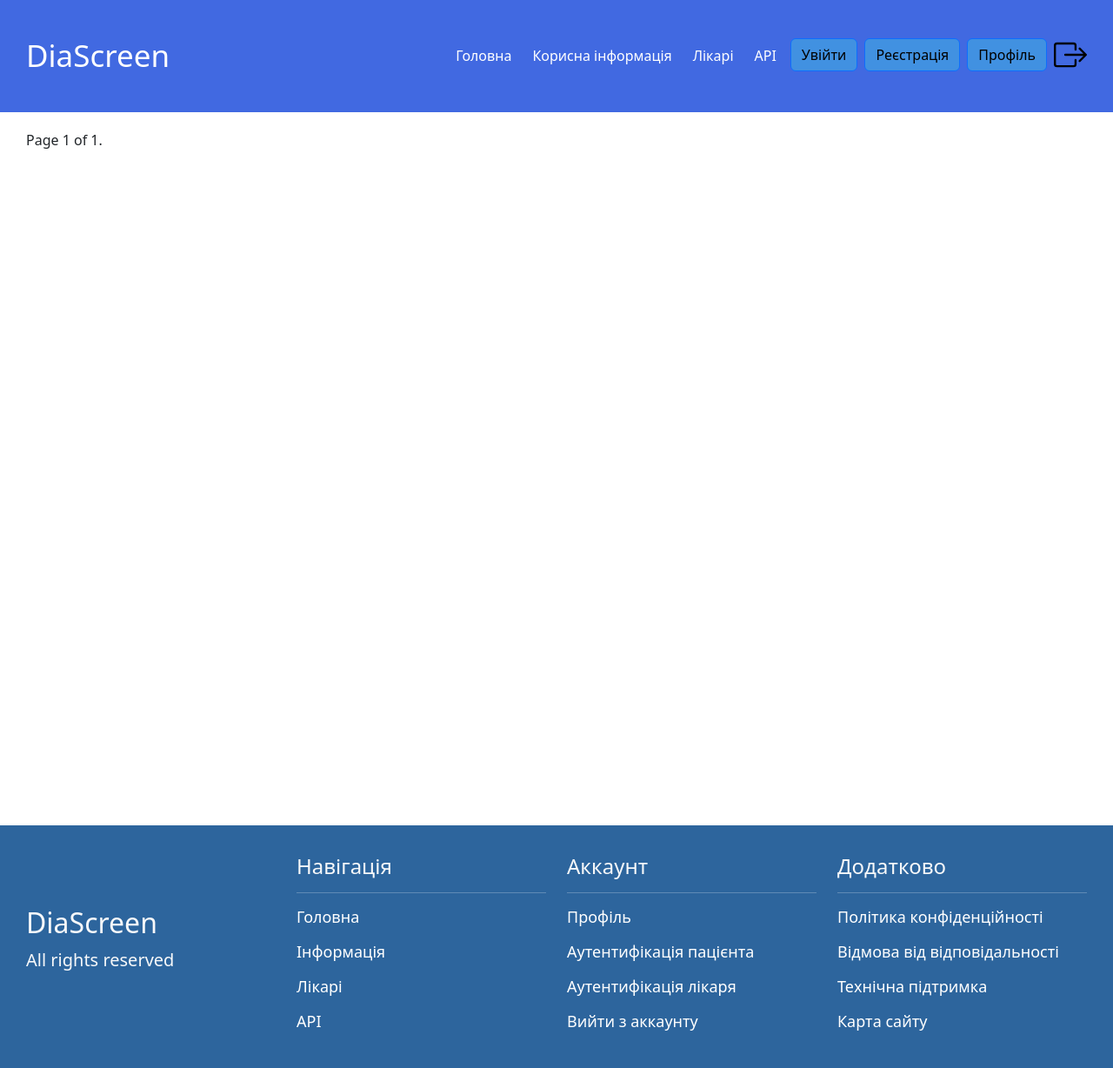
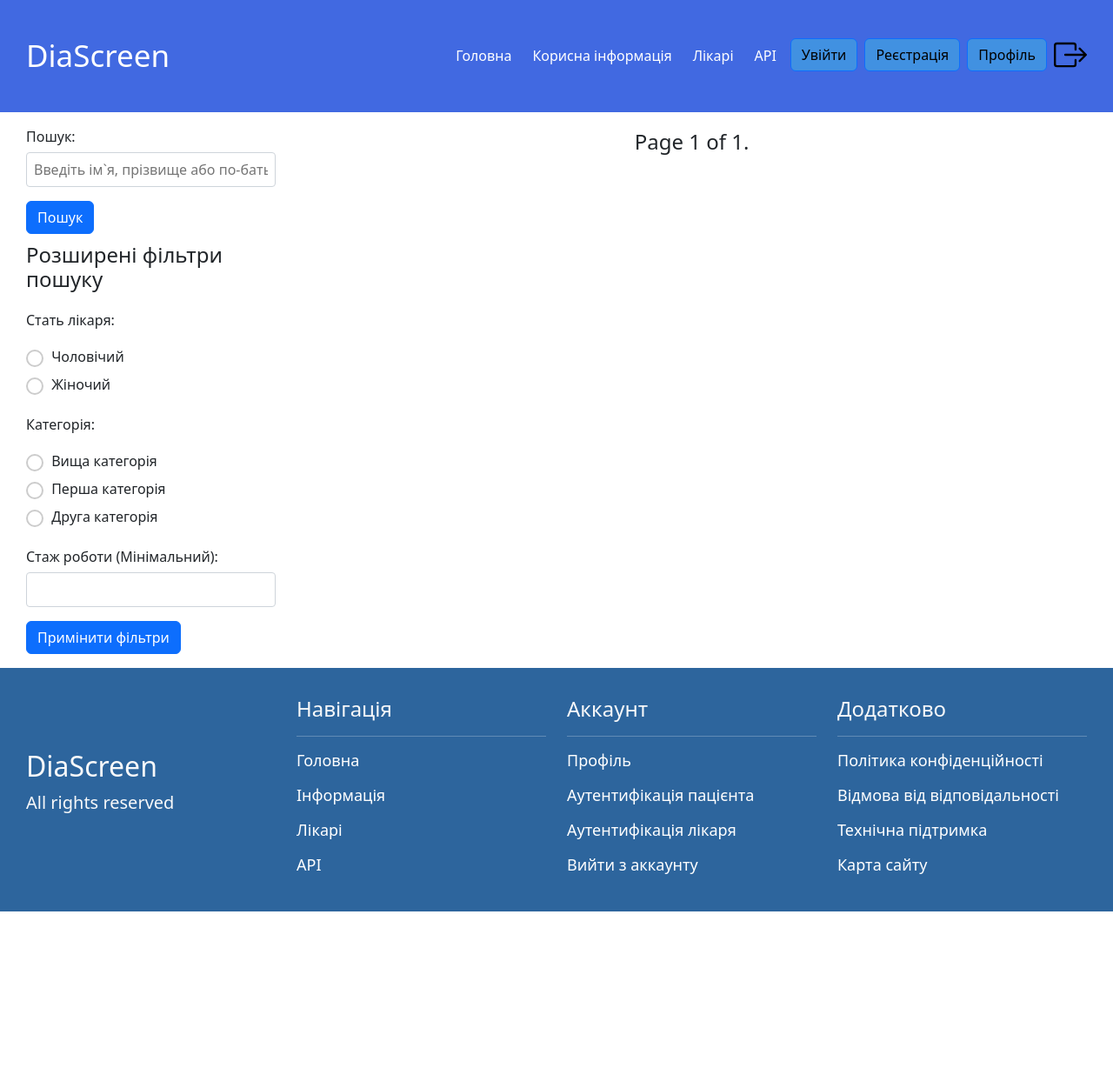
Before and after one commit to maisner44/diabet_classification_microservice, a Django app: page /doctor-search/ in a window 1280 px wide. Shown: the whole page at 87% size. After the commit the page ends 1048 px from the top, so only its background shows below. Run offline with Django 5.2, Linux system fonts and the light colour scheme; data that the repository does not hold is empty; some libraries are stand-ins or nearby versions.

Commit message:
Ready search_doctor with filters

```diff
--- /dev/null
+++ b/diabetes_proj/doctor_search/forms.py
@@ -0,0 +1,27 @@
+from django import forms
+
+
+
+class DoctorSearchForm(forms.Form):
+    search_input = forms.CharField(
+        max_length=255,
+        required=False,
+        label='Пошук',
+        widget=forms.TextInput(attrs={'placeholder': 'Введіть ім`я, прізвище або по-батькові лікаря'}))
+
+
+class DoctorSearchModelForm(forms.Form):
+    SEX_CHOICES = [
+        ('Male', 'Чоловічий'),
+        ('Female', 'Жіночий'),
+    ]
+
+    CATEGORY_CHOICES = [
+        ('Вища категорія', 'Вища категорія'),
+        ('Перша категорія', 'Перша категорія'),
+        ('Друга категорія', 'Друга категорія'),
+    ]
+
+    sex = forms.ChoiceField(choices=SEX_CHOICES, required=False, label='Стать лікаря', widget=forms.RadioSelect)
+    category = forms.ChoiceField(choices=CATEGORY_CHOICES, required=False, label='Категорія', widget=forms.RadioSelect)
+    work_experience = forms.CharField(required=False, label='Стаж роботи (Мінімальний)', widget=forms.NumberInput)
--- a/diabetes_proj/doctor_search/views.py
+++ b/diabetes_proj/doctor_search/views.py
@@ -1,8 +1,43 @@
+from typing import Any
+from django.db.models import Q
 from django.shortcuts import render
 from django.views.generic.list import ListView
 from login.models import Doctor
+from .forms import DoctorSearchModelForm, DoctorSearchForm
 
 # Create your views here.
 class DoctorSearchView(ListView):
     model = Doctor
     paginate_by = 4
+
+    def get_context_data(self, **kwargs: Any):
+        context = super().get_context_data(**kwargs)
+        context['filter_form'] = DoctorSearchModelForm()
+        context['search_form'] = DoctorSearchForm()
+        return context
+
+    def get_queryset(self):
+        queryset = super().get_queryset()
+        form = DoctorSearchModelForm(self.request.GET)
+        search_form = DoctorSearchForm(self.request.GET)
+
+        if search_form.is_valid():
+            spivpa = search_form.cleaned_data.get('search_input')
+            if spivpa:
+                queryset = queryset.filter(
+                Q(first_name__icontains=spivpa) |
+                Q(last_name__icontains=spivpa) |
+                Q(patronymic__icontains=spivpa)
+            )
+
+        if form.is_valid():
+            sex = form.cleaned_data.get('sex')
+            category = form.cleaned_data.get('category')
+            work_experience = form.cleaned_data.get('work_experience')
+            if sex:
+                queryset = queryset.filter(sex = sex)
+            if category:
+                queryset =  queryset.filter(category = category)
+            if work_experience:
+                queryset = queryset.filter(work_experience__gte = work_experience)
+        return queryset
--- a/diabetes_proj/static/css/index.css
+++ b/diabetes_proj/static/css/index.css
@@ -1,11 +1,9 @@
-.body{
-    background-color: #D2E8FF;
-}
 
 #header{
     background-color: #4169E1;
     padding: 25px 0 25px 0;
 }
+
 
 #logo{
     font-size: 35px;
@@ -95,6 +93,7 @@
 #footer{
     background-color: #2D659D;
     padding: 25px 0 25px 0;
+    clear: both;
 }
 
 .footer__column{
--- a/diabetes_proj/static/css/search.css
+++ b/diabetes_proj/static/css/search.css
@@ -1,4 +1,60 @@
-#section{
-    height: 100vh;
+html, body {
+    height: 100%;
+    margin: 0;
+    padding: 0;
+}
+
+body {
+    display: flex;
+    flex-direction: column;
+}
+
+#section {
+    flex: 1;
+}
+
+footer {
+    margin-top: auto;
+}
+
+input,
+select {
+    display: block;
+    width: 100%;
+    padding: 8px;
+    height: 40px;
+    margin: 6px 0;
+    border: 1px solid #ced4da;
+    border-radius: 4px;
+    box-sizing: border-box;
+}
+
+input[type="radio"] {
+    display: inline-block;
+    appearance: none;
+    -webkit-appearance: none;
+    -moz-appearance: none;
+    width: 20px; /* Ширина */
+    height: 20px; /* Висота */
+    border: 2px solid #ccc; /* Товщина та колір рамки */
+    border-radius: 50%; /* Закруглення кутів для створення круглих радіокнопок */
+    outline: none; /* Видаляємо рамку фокусу */
+    cursor: pointer; /* Змінюємо курсор при наведенні */
+    vertical-align: middle; /* Вирівнюємо по вертикалі */
+    margin-right: 5px; /* Додатковий відступ з правого боку */
+  }
+
+  /* Стилі для вибраних радіокнопок */
+  input[type="radio"]:checked {
+    background-color: #007bff; /* Змінюємо колір фону для вибраних радіокнопок */
+    border-color: #007bff; /* Змінюємо колір рамки для вибраних радіокнопок */
+  }
+
+
+  .filter__form{
     margin-top: 20px;
-}
+  }
+
+  .filter__title{
+    margin-top: 10px;
+  }
--- a/diabetes_proj/templates/doctor_list.html
+++ b/diabetes_proj/templates/doctor_list.html
@@ -6,15 +6,29 @@
 {% endblock styles %}
 
 {% block content %}
-<section id="section">
+<section id="section" class="my-3 section">
     <div class="container">
         <div class="row">
+            <div class="col-md-3">
+              <aside>
+                  <form method="get" class="search__form">
+                    {{ search_form.as_p }}
+                  <button type="submit" class="btn btn-primary submit_filter_btn">Пошук</button>
+                  </form>
+                  <h2 class="fs-4 filter__title">Розширені фільтри пошуку</h2>
+                  <form method="get" class="filter__form" novalidate>
+                     {{ filter_form.as_p }}
+                     <button type="submit" class="btn btn-primary submit_filter_btn">Примінити фільтри</button>
+                  </form>
+              </aside>
+            </div>
+            <div class="col-md-9">
+              <div class="row" id="doctor_row">
                   {% for doctor in object_list %}
-            <div class="col-md-4">
-                <div class="card mb-3" style="max-width: 540px;">
+                  <div class="card mx-4 mb-3" style="max-width: 540px;">
                     <div class="row g-0">
                       <div class="col-md-4">
-                        <img src="{{ doctor.avatar.url }}" class="img-fluid rounded-start" alt="аватар доктора">
+                        <img src="{{ doctor.avatar.url }}" class="img-fluid" alt="аватар доктора">
                       </div>
                       <div class="col-md-8">
                         <div class="card-body">
@@ -25,13 +39,13 @@
                       </div>
                     </div>
                   </div>
-            </div>
-        {% if forloop.counter|divisibleby:3 and not forloop.last %}
+                  {% if forloop.counter|divisibleby:2 and not forloop.last %}
                 </div><div class="row">
                 {% endif %}
                 {% endfor %}
             </div>
-        <div class="pagination">
+            <div class="row">
+              <div class="col-12 mx-auto text-center fs-4">
                   <span class="step-links">
                       {% if page_obj.has_previous %}
                           <a href="?page=1">&laquo; first</a>
@@ -49,6 +63,8 @@
                   </span>
               </div>
           </div>
+    </div>
+    </div>
 </section>
 
 {% endblock content %}
--- a/diabetes_proj/templates/partials/_header.html
+++ b/diabetes_proj/templates/partials/_header.html
@@ -15,7 +15,7 @@
                           <a class="nav-link" href="#">Корисна інформація</a>
                         </li>
                         <li class="nav-item">
-                          <a class="nav-link" href="#">Лікарі</a>
+                          <a class="nav-link" href="{% url 'doctors_search' %}">Лікарі</a>
                         </li>
                         <li class="nav-item">
                           <a class="nav-link" href="#">API</a>
```
Lines whose indentation alone changed are shown as unchanged.
